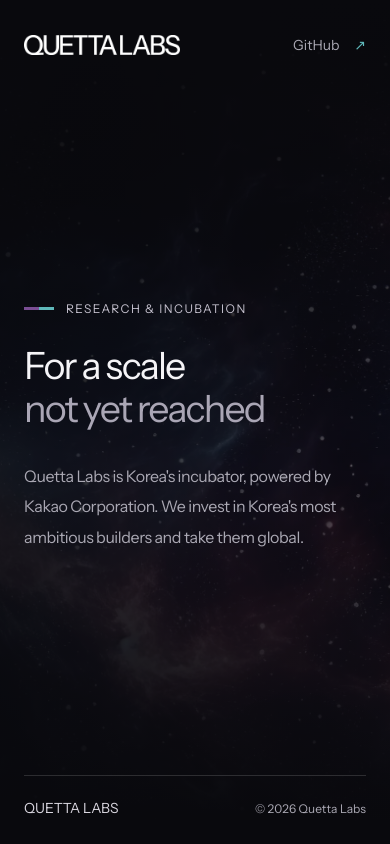
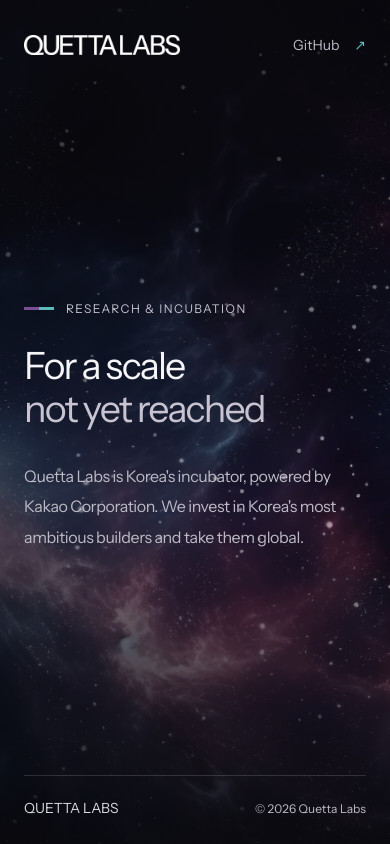
Before and after one commit to Quetta-labs/quetta-labs.github.io, a plain HTML site: page index.html in a window 390 px wide. Drawn offline with Linux system fonts and the light colour scheme.

Commit message:
Reveal more of the space background

```diff
--- a/styles.css
+++ b/styles.css
@@ -10,7 +10,7 @@
   color-scheme: dark;
   --background: #09090d;
   --foreground: #f5f4f7;
-  --muted: #aaa8b3;
+  --muted: #bdbac6;
   --purple: #7a4e94;
   --cyan: #5fb8ba;
   font-family: "Instrument Sans", sans-serif;
@@ -38,12 +38,12 @@
   overflow: hidden;
   pointer-events: none;
   background-image:
-    linear-gradient(90deg, #09090d 3%, rgba(9, 9, 13, .92) 30%, rgba(9, 9, 13, .32) 100%),
-    linear-gradient(0deg, #09090d 1%, transparent 38%, rgba(9, 9, 13, .45) 75%, #09090d 100%),
+    linear-gradient(90deg, rgba(9, 9, 13, .72) 0%, rgba(9, 9, 13, .52) 30%, rgba(9, 9, 13, .08) 100%),
+    linear-gradient(0deg, rgba(9, 9, 13, .8) 0%, transparent 32%, rgba(9, 9, 13, .12) 75%, rgba(9, 9, 13, .65) 100%),
     url("./assets/space.webp");
   background-size: cover;
   background-position: center, center, 62% center;
-  opacity: .65;
+  opacity: .95;
 }
 
 .page {
@@ -105,7 +105,7 @@
 }
 
 h1 span { display: block; }
-.second-line { color: #aaa6b5; }
+.second-line { color: #c8c3d1; }
 .description {
   max-width: 34rem;
   color: var(--muted);
@@ -141,11 +141,11 @@
   .description { margin-top: 30px; }
   .universe {
     background-image:
-      linear-gradient(90deg, rgba(9, 9, 13, .76), rgba(9, 9, 13, .36)),
-      linear-gradient(0deg, #09090d 2%, transparent 45%, #09090d 100%),
+      linear-gradient(90deg, rgba(9, 9, 13, .48), rgba(9, 9, 13, .15)),
+      linear-gradient(0deg, rgba(9, 9, 13, .85) 0%, transparent 40%, rgba(9, 9, 13, .72) 100%),
       url("./assets/space.webp");
     background-position: center, center, 64% center;
-    opacity: .55;
+    opacity: .9;
   }
   footer { flex-wrap: wrap; column-gap: 16px; row-gap: 16px; padding-block: 23px 27px; }
 }
```
